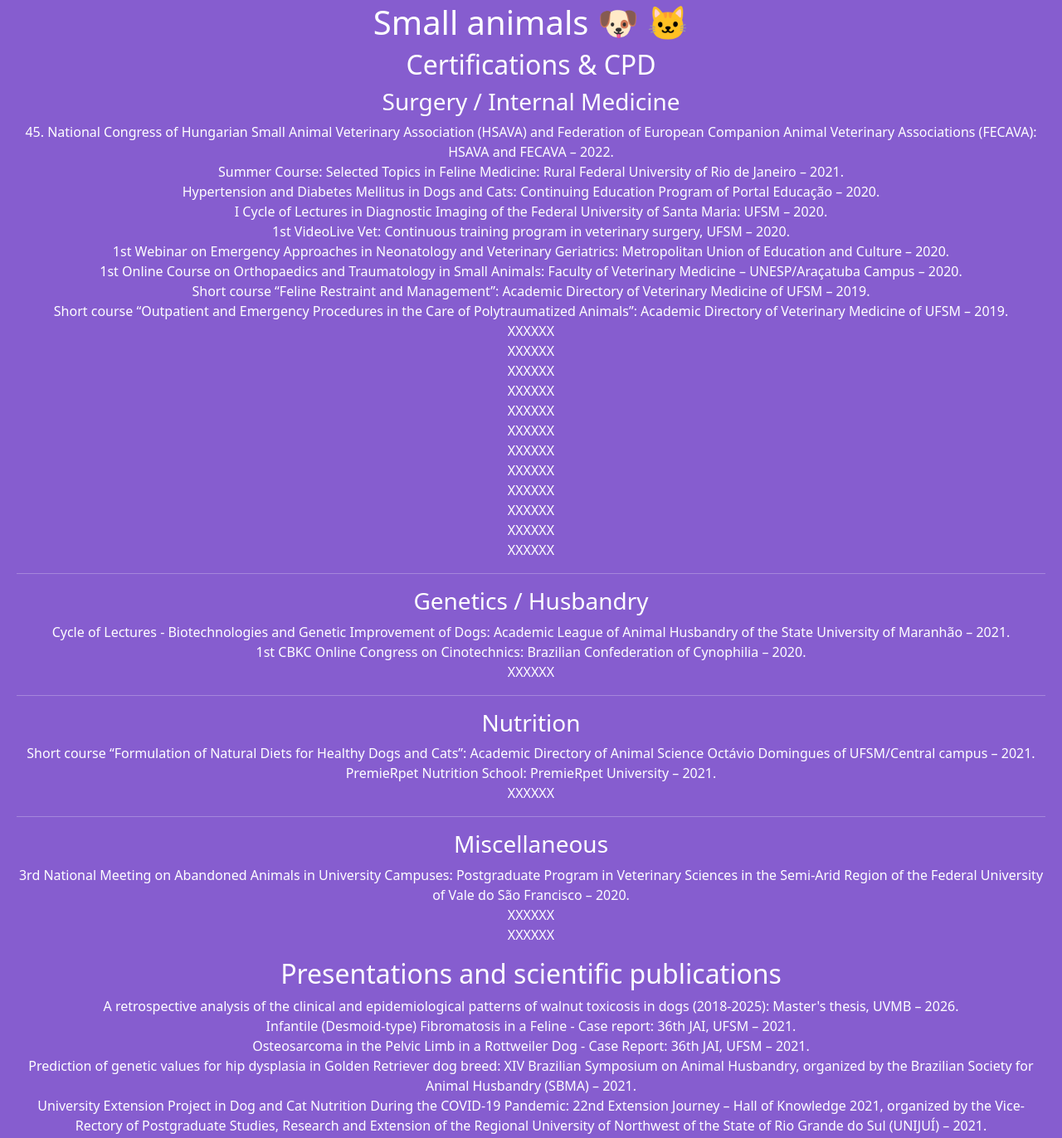
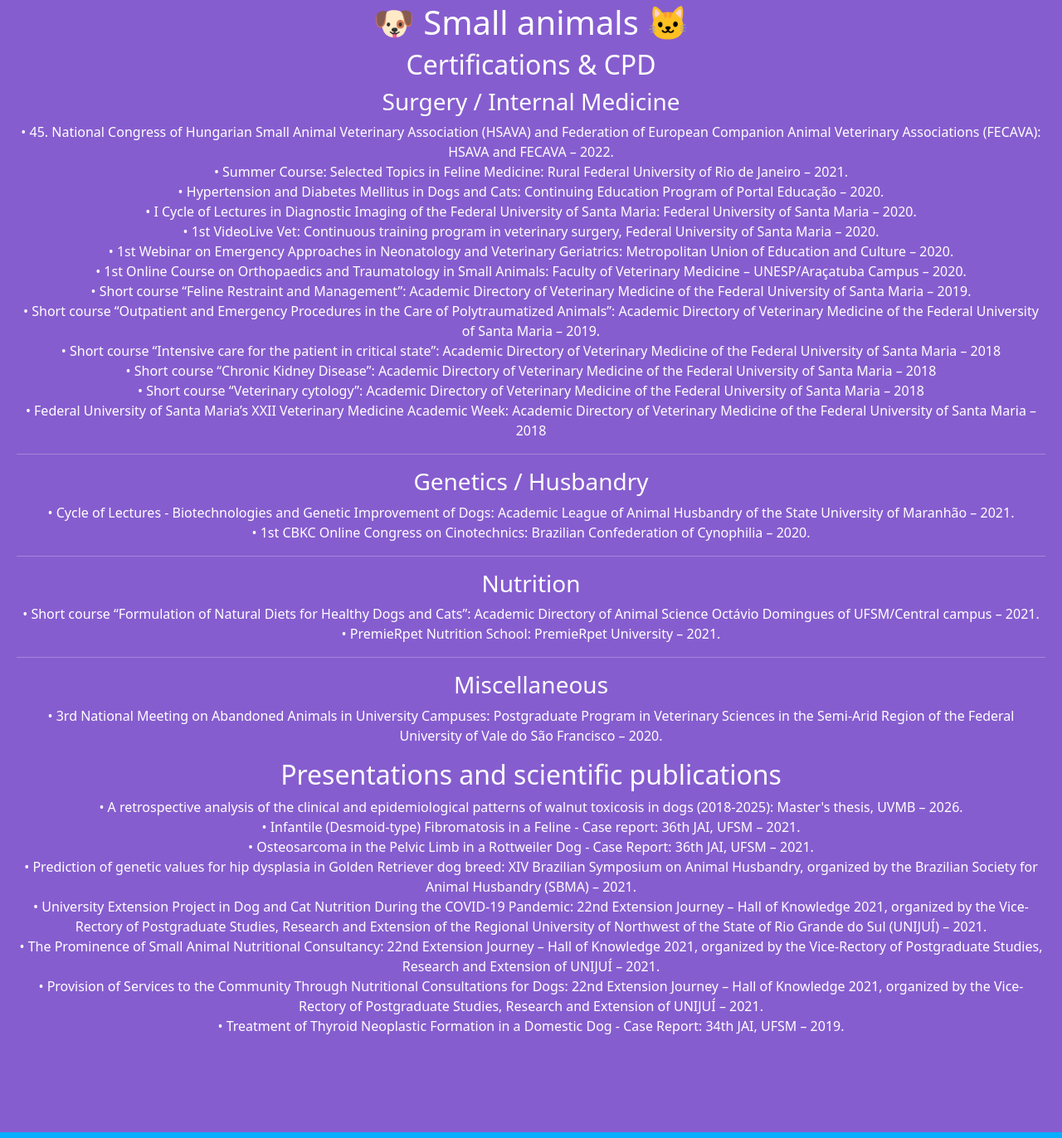
Before and after one commit to leticiaVet/VetCV, a plain HTML site: page index.html in a window 1280 px wide. Shown: the part 484-1856 px from the top of the page at 83% size. Drawn offline with nearby package versions, Linux system fonts and the light colour scheme.

Commit message:
lastHopefully

```diff
--- a/index.html
+++ b/index.html
@@ -42,9 +42,6 @@
           <li class="nav-item">
             <a class="nav-link" href="#exotics">Exotics</a>
           </li>
-          <li class="nav-item">
-            <a class="nav-link" href="#misc">Miscellaneous</a>
-          </li>
         </ul>
       </div>
     </div>
@@ -61,43 +58,41 @@
 
 
     <div id="smallies" class="container-fluid text-white" style="padding:100px 20px; background-color: #865dcf;">
-      <h1>Small animals &#128054 &#128049</h1>
-
+      <h1>&#128054  Small animals  &#128049</h1>
       <h2>Certifications & CPD</h2>
 
       <h3>Surgery / Internal Medicine</h3>
       <ul class="items">
-        <li>45. National Congress of Hungarian Small Animal Veterinary Association (HSAVA) and Federation of European
+        <li>&#8226 45. National Congress of Hungarian Small Animal Veterinary Association (HSAVA) and Federation of European
           Companion Animal Veterinary Associations (FECAVA): HSAVA and FECAVA – 2022.
         </li>
-        <li>Summer Course: Selected Topics in Feline Medicine: Rural Federal University of Rio de Janeiro – 2021.</li>
-        <li>Hypertension and Diabetes Mellitus in Dogs and Cats: Continuing Education Program of Portal Educação –
+        <li>&#8226 Summer Course: Selected Topics in Feline Medicine: Rural Federal University of Rio de Janeiro – 2021.</li>
+        <li>&#8226 Hypertension and Diabetes Mellitus in Dogs and Cats: Continuing Education Program of Portal Educação –
           2020.
         </li>
-        <li>I Cycle of Lectures in Diagnostic Imaging of the Federal University of Santa Maria: UFSM – 2020.</li>
-        <li>1st VideoLive Vet: Continuous training program in veterinary surgery, UFSM – 2020.</li>
-        <li>1st Webinar on Emergency Approaches in Neonatology and Veterinary Geriatrics: Metropolitan Union of
+        <li>&#8226 I Cycle of Lectures in Diagnostic Imaging of the Federal University of Santa Maria: Federal University of
+          Santa Maria – 2020.</li>
+        <li>&#8226 1st VideoLive Vet: Continuous training program in veterinary surgery, Federal University of Santa Maria –
+          2020.</li>
+        <li>&#8226 1st Webinar on Emergency Approaches in Neonatology and Veterinary Geriatrics: Metropolitan Union of
           Education
           and Culture – 2020.</li>
-        <li>1st Online Course on Orthopaedics and Traumatology in Small Animals: Faculty of Veterinary Medicine –
+        <li>&#8226 1st Online Course on Orthopaedics and Traumatology in Small Animals: Faculty of Veterinary Medicine –
           UNESP/Araçatuba Campus – 2020.</li>
-        <li>Short course “Feline Restraint and Management”: Academic Directory of Veterinary Medicine of UFSM – 2019.
+        <li>&#8226 Short course “Feline Restraint and Management”: Academic Directory of Veterinary Medicine of the Federal
+          University of Santa Maria – 2019.
         </li>
-        <li>Short course “Outpatient and Emergency Procedures in the Care of Polytraumatized Animals”: Academic
+        <li>&#8226 Short course “Outpatient and Emergency Procedures in the Care of Polytraumatized Animals”: Academic
           Directory
-          of Veterinary Medicine of UFSM – 2019.</li>
-        <li>XXXXXX</li>
-        <li>XXXXXX</li>
-        <li>XXXXXX</li>
-        <li>XXXXXX</li>
-        <li>XXXXXX</li>
-        <li>XXXXXX</li>
-        <li>XXXXXX</li>
-        <li>XXXXXX</li>
-        <li>XXXXXX</li>
-        <li>XXXXXX</li>
-        <li>XXXXXX</li>
-        <li>XXXXXX</li>
+          of Veterinary Medicine of the Federal University of Santa Maria – 2019.</li>
+        <li>&#8226 Short course “Intensive care for the patient in critical state”: Academic Directory of Veterinary Medicine
+          of the Federal University of Santa Maria – 2018</li>
+        <li>&#8226 Short course “Chronic Kidney Disease”: Academic Directory of Veterinary Medicine of the Federal University
+          of Santa Maria – 2018</li>
+        <li>&#8226 Short course “Veterinary cytology”: Academic Directory of Veterinary Medicine of the Federal University of
+          Santa Maria – 2018</li>
+        <li>&#8226 Federal University of Santa Maria’s XXII Veterinary Medicine Academic Week: Academic Directory of Veterinary
+          Medicine of the Federal University of Santa Maria – 2018</li>
       </ul>
 
 
@@ -106,10 +101,9 @@
 
       <h3>Genetics / Husbandry</h3>
       <ul class="items">
-        <li>Cycle of Lectures - Biotechnologies and Genetic Improvement of Dogs: Academic League of Animal Husbandry
+        <li>&#8226 Cycle of Lectures - Biotechnologies and Genetic Improvement of Dogs: Academic League of Animal Husbandry
           of the State University of Maranhão – 2021. </li>
-        <li>1st CBKC Online Congress on Cinotechnics: Brazilian Confederation of Cynophilia – 2020.</li>
-        <li>XXXXXX</li>
+        <li>&#8226 1st CBKC Online Congress on Cinotechnics: Brazilian Confederation of Cynophilia – 2020.</li>
       </ul>
 
 
@@ -117,68 +111,62 @@
 
       <h3>Nutrition</h3>
       <ul class="items">
-        <li>Short course “Formulation of Natural Diets for Healthy Dogs and Cats”: Academic Directory of Animal
+        <li>&#8226 Short course “Formulation of Natural Diets for Healthy Dogs and Cats”: Academic Directory of Animal
           Science
           Octávio
           Domingues of UFSM/Central campus – 2021. </li>
-        <li>PremieRpet Nutrition School: PremieRpet University – 2021.</li>
-        <li>XXXXXX</li>
+        <li>&#8226 PremieRpet Nutrition School: PremieRpet University – 2021.</li>
       </ul>
 
       <hr>
 
       <h3>Miscellaneous</h3>
       <ul class="items">
-        <li>3rd National Meeting on Abandoned Animals in University Campuses: Postgraduate Program in Veterinary
+        <li>&#8226 3rd National Meeting on Abandoned Animals in University Campuses: Postgraduate Program in Veterinary
           Sciences in
           the Semi-Arid Region of the Federal University of Vale do São Francisco – 2020.</li>
-        <li>XXXXXX</li>
-        <li>XXXXXX</li>
       </ul>
 
 
 
       <h2>Presentations and scientific publications</h2>
       <ul class="items">
-        <li>A retrospective analysis of the clinical and epidemiological patterns of walnut toxicosis in dogs
+        <li>&#8226 A retrospective analysis of the clinical and epidemiological patterns of walnut toxicosis in dogs
           (2018-2025): Master's thesis, UVMB – 2026. </li>
-        <li>Infantile (Desmoid-type) Fibromatosis in a Feline - Case report: 36th JAI, UFSM – 2021.</li>
-        <li>Osteosarcoma in the Pelvic Limb in a Rottweiler Dog - Case Report: 36th JAI, UFSM – 2021.</li>
-        <li>Prediction of genetic values for hip dysplasia in Golden Retriever dog breed: XIV Brazilian Symposium on
+        <li>&#8226 Infantile (Desmoid-type) Fibromatosis in a Feline - Case report: 36th JAI, UFSM – 2021.</li>
+        <li>&#8226 Osteosarcoma in the Pelvic Limb in a Rottweiler Dog - Case Report: 36th JAI, UFSM – 2021.</li>
+        <li>&#8226 Prediction of genetic values for hip dysplasia in Golden Retriever dog breed: XIV Brazilian Symposium on
           Animal Husbandry, organized by the Brazilian Society for Animal Husbandry (SBMA) – 2021.</li>
-        <li>University Extension Project in Dog and Cat Nutrition During the COVID-19 Pandemic: 22nd Extension Journey –
+        <li>&#8226 University Extension Project in Dog and Cat Nutrition During the COVID-19 Pandemic: 22nd Extension Journey –
           Hall of Knowledge 2021, organized by the Vice-Rectory of Postgraduate Studies, Research and Extension of the
           Regional University of Northwest of the State of Rio Grande do Sul (UNIJUÍ) – 2021.</li>
-        <li>The Prominence of Small Animal Nutritional Consultancy: 22nd Extension Journey – Hall of Knowledge 2021,
+        <li>&#8226 The Prominence of Small Animal Nutritional Consultancy: 22nd Extension Journey – Hall of Knowledge 2021,
           organized by the Vice-Rectory of Postgraduate Studies, Research and Extension of UNIJUÍ – 2021.</li>
-        <li>Provision of Services to the Community Through Nutritional Consultations for Dogs: 22nd Extension Journey –
+        <li>&#8226 Provision of Services to the Community Through Nutritional Consultations for Dogs: 22nd Extension Journey –
           Hall of Knowledge 2021, organized by the Vice-Rectory of Postgraduate Studies, Research and Extension of
           UNIJUÍ – 2021.</li>
-        <li>Treatment of Thyroid Neoplastic Formation in a Domestic Dog - Case Report: 34th JAI, UFSM – 2019.</li>
+        <li>&#8226 Treatment of Thyroid Neoplastic Formation in a Domestic Dog - Case Report: 34th JAI, UFSM – 2019.</li>
       </ul>
 
     </div>
 
     <div id="large" class="container-fluid" style="padding:100px 20px; background-color: rgb(7, 174, 255);">
-      <h1>Large animals &#128014
-      </h1>
+      <h1>&#128014  Large animals  &#128019</h1>
 
       <h2>Certifications & CPD</h2>
-      <h3>XXXXXX</h3>
       <ul class="items">
-        <li>XXXXXXXXX</li>
-        <li>XXXXXXXXX</li>
-        <li>XXXXXX</li>
+        <li>&#8226 Short course “Gestational evaluation”: Federal University of Santa Maria, 2018</li>
+        <li>&#8226 Short course: “Principles of shoeing for the Veterinarian”: Federal University of Santa Maria, 2018</li>
+        <li>&#8226 II Cycle of Lectures in Equine Medicine : Federal University of Santa Maria, 2018</li>
       </ul>
 
       <h2>Presentations and scientific publications</h2>
-      <h3>XXXXXX</h3>
       <ul class="items">
-        <li>Principal components and Spearman correlation analyses to determine traits to be used in laying hens
+        <li>&#8226 Principal components and Spearman correlation analyses to determine traits to be used in laying hens
           breeding programs: XIV Brazilian Symposium on Animal Husbandry, organized by SBMA – 2021.</li>
-        <li>Heritability for productive, reproductive and egg quality traits in three laying hens strains: XIV Brazilian
+        <li>&#8226 Heritability for productive, reproductive and egg quality traits in three laying hens strains: XIV Brazilian
           Symposium on Animal Husbandry, organized by SBMA – 2021.</li>
-        <li>Application of Veterinary Acupuncture in the Treatment of Lameness - Case report: 33rd JAI, UFSM – 2018.
+        <li>&#8226 Application of Veterinary Acupuncture in the Treatment of Lameness - Case report: 33rd JAI, UFSM – 2018.
         </li>
       </ul>
     </div>
@@ -186,46 +174,22 @@
 
     <div id="exotics" class="container-fluid bg-success text-white" style="padding:100px 20px;">
 
-      <h1>Exotics &#128045 &#128057 &#128056 &#128048 &#128034 &#128013 &#128053 </h1>
+      <h1>&#128057 &#128013 Exotics &#128053 &#128038</h1>
 
       <h2>Certifications & CPD</h2>
-      <h3>XXXXXX</h3>
       <ul class="items">
-        <li>XXXXXXXXX</li>
-        <li>XXXXXXXXX</li>
-        <li>XXXXXX</li>
+        <li>&#8226 III Cycle of lectures of the Federal University of Santa Maria’s Study Group of Wild Animals, Federal
+          University of Santa Maria - 2018</li>
+        <li>&#8226 Short course “Semiology and Clinical Examination of Psittacine birds”: Study Group of Wild Animals, Federal
+          University of Santa Maria - 2018</li>
       </ul>
 
       <h2>Presentations and scientific publications</h2>
       <ul class="items">
-        <li>Anaesthesia in Caudectomy of Black-striped capuchin (Sapajus Libidinosus) - Case report: 36th Integrated
+        <li>&#8226 Anaesthesia in Caudectomy of Black-striped capuchin (Sapajus Libidinosus) - Case report: 36th Integrated
           Academic Journey of UFSM (JAI, UFSM) – 2021.</li>
       </ul>
     </div>
-
-    <div id="misc" class="container-fluid bg-secondary text-white" style="padding:100px 20px;">
-
-      <h1>Miscellaneous</h1>
-
-      <h2>Certifications & CPD</h2>
-      <h3>XXXXXX</h3>
-      <ul class="items">
-        <li>XXXXXXXXX</li>
-        <li>XXXXXXXXX</li>
-        <li>XXXXXX</li>
-      </ul>
-
-      <h2>Presentations and scientific publications</h2>
-      <h3>XXXXXX</h3>
-      <ul class="items">
-        <li>XXXXXXXXX</li>
-        <li>XXXXXXXXX</li>
-        <li>XXXXXX</li>
-      </ul>
-    </div>
-
-
-
   </div>
 </body>
 
```
